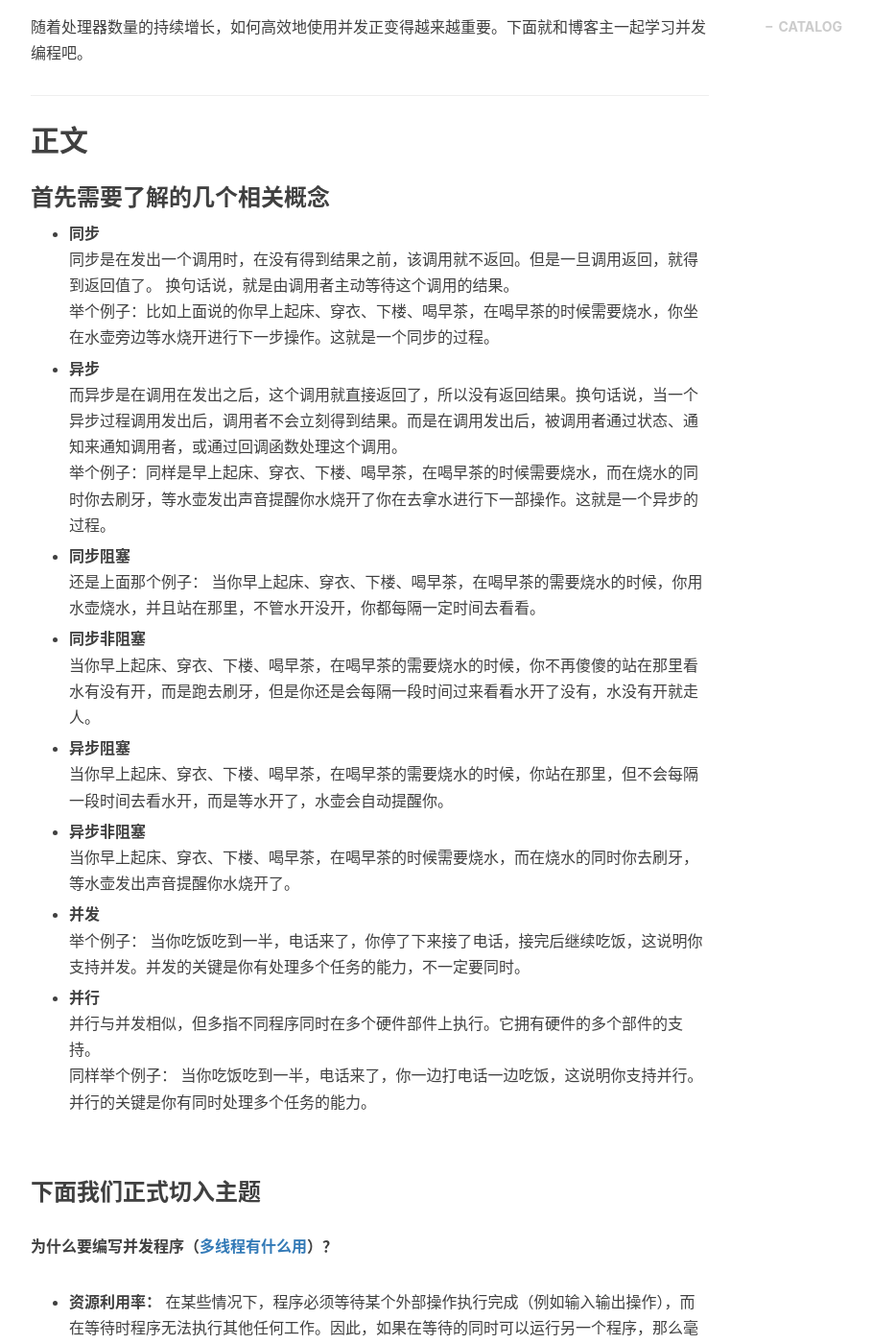
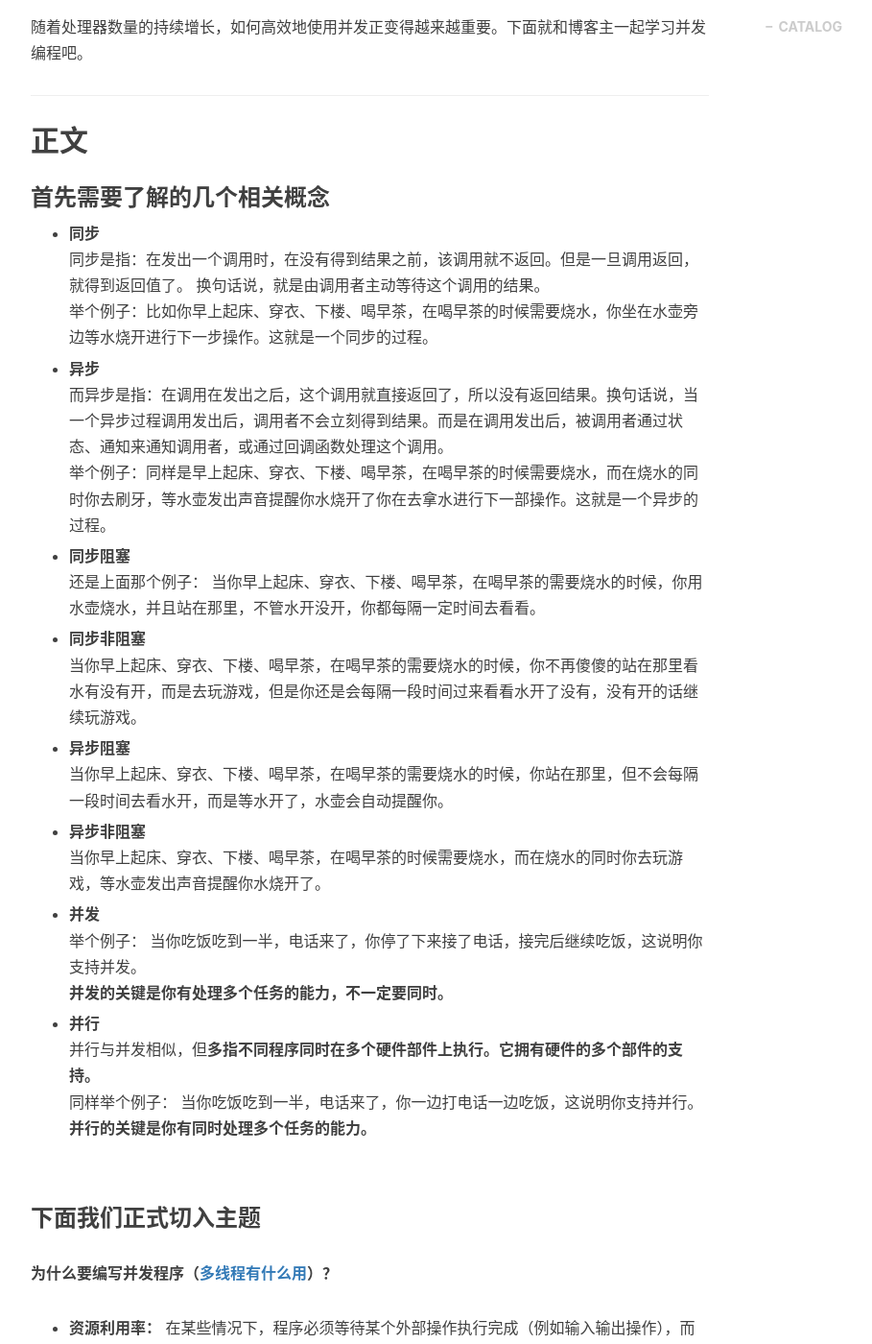
Before and after one commit to lifetrut/lifetrut.github.io, a Jekyll site: the page built from _posts/2018-04-7-hello-thread-1-notion.markdown, in a window 1280 px wide and 1400 px high, scrolled down 798 px. Shown: the whole window at 96% size, without its empty margins (233-1142 px from the left). Built offline with Jekyll 4.4.1, drawn with Linux system fonts in a browser that asks for light colours; nearby versions of some CDN libraries; comment, search, counter and statistics services are not loaded.

Commit message:
2018-4-8

```diff
--- a/_posts/2018-04-7-hello-thread-1-notion.markdown
+++ b/_posts/2018-04-7-hello-thread-1-notion.markdown
@@ -27,13 +27,13 @@ tags:
 ### 首先需要了解的几个相关概念
 
 * **同步**<br>
-同步是在发出一个调用时，在没有得到结果之前，该调用就不返回。但是一旦调用返回，就得到返回值了。
+同步是指：在发出一个调用时，在没有得到结果之前，该调用就不返回。但是一旦调用返回，就得到返回值了。
 换句话说，就是由调用者主动等待这个调用的结果。<br>
-举个例子：比如上面说的你早上起床、穿衣、下楼、喝早茶，在喝早茶的时候需要烧水，你坐在水壶旁边等水烧开进行下一步操作。这就是一个同步的过程。
+举个例子：比如你早上起床、穿衣、下楼、喝早茶，在喝早茶的时候需要烧水，你坐在水壶旁边等水烧开进行下一步操作。这就是一个同步的过程。
 
 
 * **异步**<br>
-而异步是在调用在发出之后，这个调用就直接返回了，所以没有返回结果。换句话说，当一个异步过程调用发出后，调用者不会立刻得到结果。而是在调用发出后，被调用者通过状态、通知来通知调用者，或通过回调函数处理这个调用。<br>
+而异步是指：在调用在发出之后，这个调用就直接返回了，所以没有返回结果。换句话说，当一个异步过程调用发出后，调用者不会立刻得到结果。而是在调用发出后，被调用者通过状态、通知来通知调用者，或通过回调函数处理这个调用。<br>
 举个例子：同样是早上起床、穿衣、下楼、喝早茶，在喝早茶的时候需要烧水，而在烧水的同时你去刷牙，等水壶发出声音提醒你水烧开了你在去拿水进行下一部操作。这就是一个异步的过程。
 
 
@@ -42,7 +42,7 @@ tags:
 
 
 * **同步非阻塞**<br>
-当你早上起床、穿衣、下楼、喝早茶，在喝早茶的需要烧水的时候，你不再傻傻的站在那里看水有没有开，而是跑去刷牙，但是你还是会每隔一段时间过来看看水开了没有，水没有开就走人。
+当你早上起床、穿衣、下楼、喝早茶，在喝早茶的需要烧水的时候，你不再傻傻的站在那里看水有没有开，而是去玩游戏，但是你还是会每隔一段时间过来看看水开了没有，没有开的话继续玩游戏。
 
 
 * **异步阻塞**<br>
@@ -50,16 +50,17 @@ tags:
 
 
 * **异步非阻塞**<br>
-当你早上起床、穿衣、下楼、喝早茶，在喝早茶的时候需要烧水，而在烧水的同时你去刷牙，等水壶发出声音提醒你水烧开了。
+当你早上起床、穿衣、下楼、喝早茶，在喝早茶的时候需要烧水，而在烧水的同时你去玩游戏，等水壶发出声音提醒你水烧开了。
 
 
 * **并发**<br>
-举个例子： 当你吃饭吃到一半，电话来了，你停了下来接了电话，接完后继续吃饭，这说明你支持并发。并发的关键是你有处理多个任务的能力，不一定要同时。
+举个例子： 当你吃饭吃到一半，电话来了，你停了下来接了电话，接完后继续吃饭，这说明你支持并发。
+<br>**并发的关键是你有处理多个任务的能力，不一定要同时。**
 
 
 * **并行**<br>
-并行与并发相似，但多指不同程序同时在多个硬件部件上执行。它拥有硬件的多个部件的支持。<br>
-同样举个例子： 当你吃饭吃到一半，电话来了，你一边打电话一边吃饭，这说明你支持并行。并行的关键是你有同时处理多个任务的能力。<br><br>
+并行与并发相似，但**多指不同程序同时在多个硬件部件上执行。它拥有硬件的多个部件的支持。**<br>
+同样举个例子： 当你吃饭吃到一半，电话来了，你一边打电话一边吃饭，这说明你支持并行。**并行的关键是你有同时处理多个任务的能力。**<br><br>
 
 
 ### 下面我们正式切入主题
--- a/_posts/2018-04-7-hello-thread-2-security.markdown
+++ b/_posts/2018-04-7-hello-thread-2-security.markdown
@@ -16,11 +16,11 @@ tags:
 
 ## 前言
 
-并发编程可以使我们将程序划分为多个分离的、独立运行的任务。通过使用多线程机制，我们可以将这些独立任务（也被称为子任务）由执行线程来进行驱动。而想要让执行线程之间可以互相协同、正确、有效的工作，就不得不面临两个关键的问题：它们之间该 **如何保持通信** 和它们之间该 **如何保持数据同步**。
+并发编程可以使我们将程序划分为多个分离的、独立运行的任务。通过使用多线程机制，我们可以将这些独立任务（也被称为子任务）由执行线程来进行驱动。而想要让它们之间可以互相协同、正确、有效的工作，就不得不面临两个关键的问题：它们之间该 **如何保持通信** 和它们之间该 **如何保持数据同步**。
 
-而 java内存模型（以下简称JMM） 就是为此而生的，它提供了一些规则用来保证多个线程之间可以有效地、正确地协同工作。
+java内存模型（以下简称JMM） 就是为此而生的，它提供了一些规则用来保证多个线程之间可以有效地、正确地协同工作。
 
-JMM 的关键技术点都是在围绕着多线程的原子性、可见性和有序性来建立的。blablabla......
+而 JMM 的关键技术点都是在围绕着多线程的原子性、可见性和有序性来建立的。blablabla......
 
 
 ---
```
